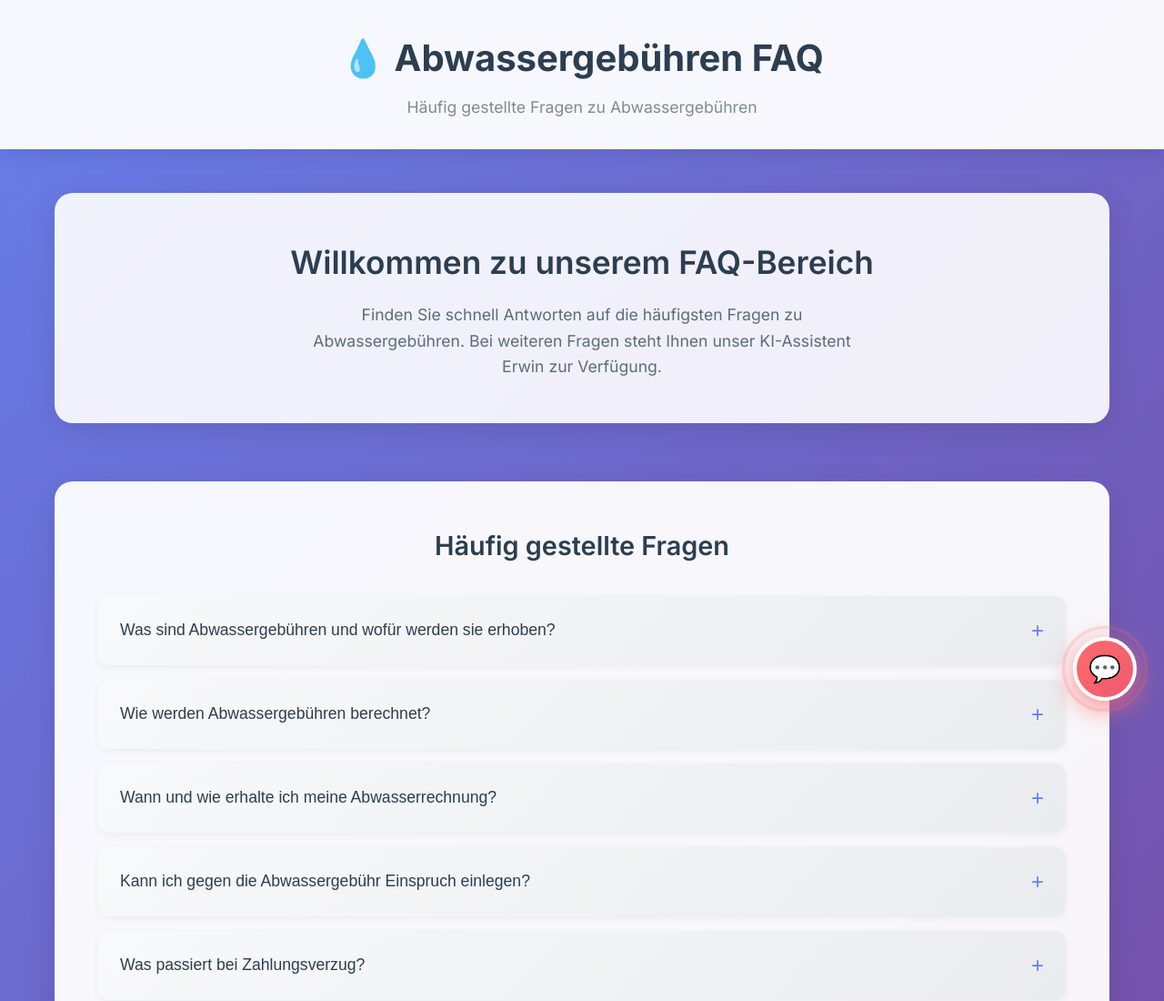
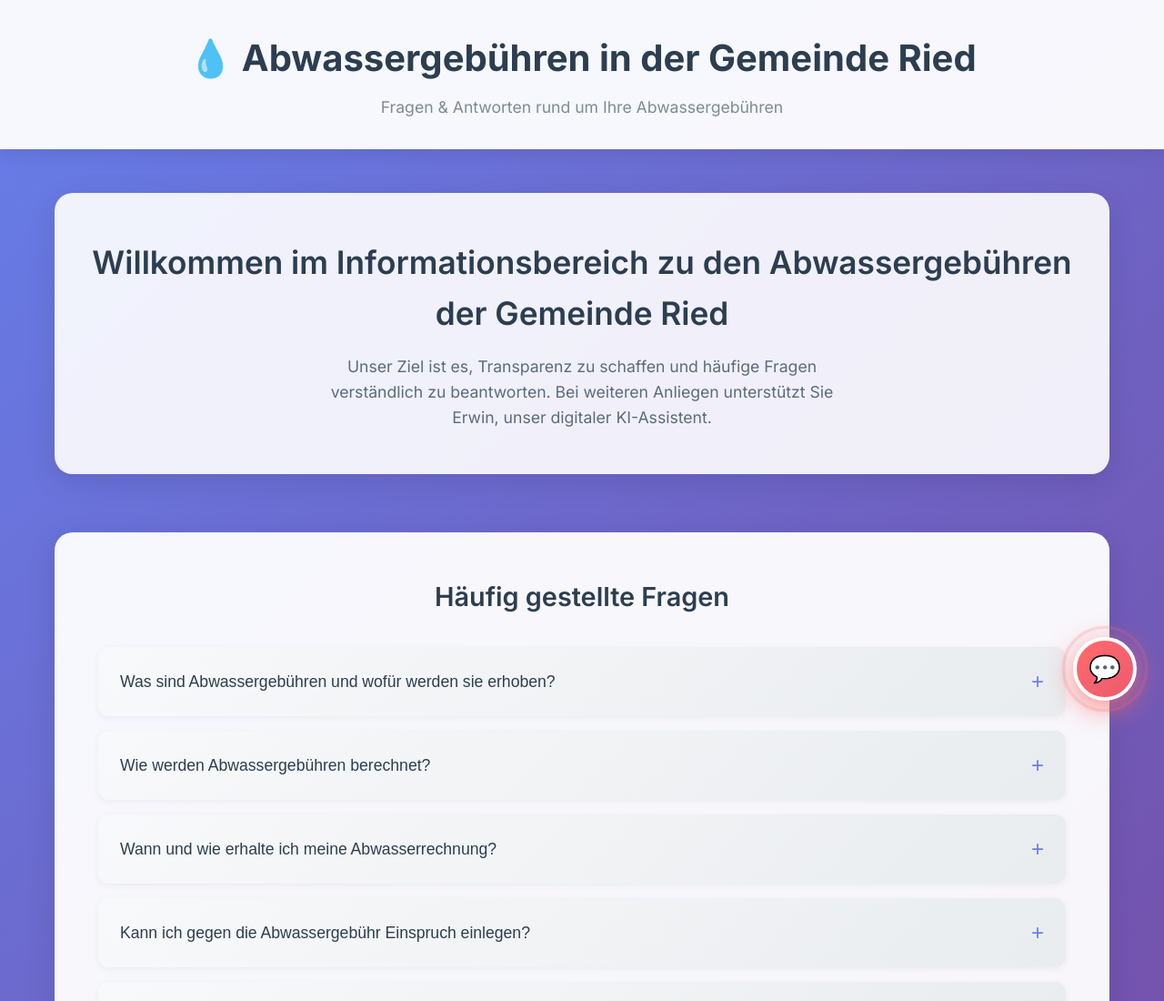
Before and after one commit to PaulGKWR/Frag_Erwin, a plain HTML site: page index.html in a window 1280 px wide. Shown: the top 1100 px of the page at 91% size. Drawn offline with Linux system fonts and the light colour scheme.

Commit message:
Update header and hero section texts

```diff
--- a/index.html
+++ b/index.html
@@ -14,8 +14,8 @@
   <header class="header">
     <div class="container">
       <div class="header-content">
-        <h1 class="logo">💧 Abwassergebühren FAQ</h1>
-        <p class="subtitle">Häufig gestellte Fragen zu Abwassergebühren</p>
+        <h1 class="logo">💧 Abwassergebühren in der Gemeinde Ried</h1>
+        <p class="subtitle">Fragen & Antworten rund um Ihre Abwassergebühren</p>
       </div>
     </div>
   </header>
@@ -25,8 +25,8 @@
     <div class="container">
       <!-- Hero Section -->
       <section class="hero">
-        <h2>Willkommen zu unserem FAQ-Bereich</h2>
-        <p>Finden Sie schnell Antworten auf die häufigsten Fragen zu Abwassergebühren. Bei weiteren Fragen steht Ihnen unser KI-Assistent Erwin zur Verfügung.</p>
+        <h2>Willkommen im Informationsbereich zu den Abwassergebühren der Gemeinde Ried</h2>
+        <p>Unser Ziel ist es, Transparenz zu schaffen und häufige Fragen verständlich zu beantworten. Bei weiteren Anliegen unterstützt Sie Erwin, unser digitaler KI-Assistent.</p>
       </section>
 
       <!-- FAQ Section -->
@@ -94,7 +94,7 @@
     </div>
   </div>
 
-  <script src="script.js?v=20251026p"></script>
+  <script src="script.js?v=20251026q"></script>
 
 </body>
 </html>
```
